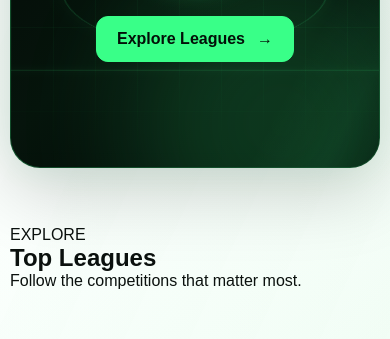
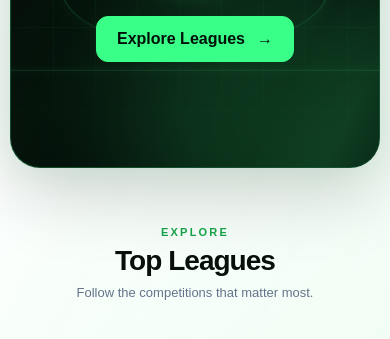
Before and after one commit to hadiswebpro/football-hub, a website built with webpack: page src/template.html in a window 390 px wide. Shown: the part 445-784 px from the top of the page. Built offline with nearby package versions, Linux system fonts and the light colour scheme; no server answers.

Commit message:
Polish home layout for hero

```diff
--- a/src/styles/main.css
+++ b/src/styles/main.css
@@ -50,7 +50,39 @@ button {
 #app {
     width: min(1240px, calc(100% - 40px));
     margin: 0 auto;
-    padding: 48px 0 70px;
+    padding: 40px 0 70px;
+}
+
+.home-section {
+    scroll-margin-top: 90px;
+}
+
+.section-heading {
+    display: flex;
+    flex-direction: column;
+    align-items: center;
+    margin-bottom: 26px;
+    text-align: center;
+}
+
+.section-heading__eyebrow {
+    margin-bottom: 7px;
+    color: var(--green);
+    font-size: 11px;
+    font-weight: 800;
+    letter-spacing: 0.2em;
+}
+
+.section-heading h2 {
+    color: #07100b;
+    font-size: clamp(28px, 4vw, 38px);
+    letter-spacing: -0.035em;
+}
+
+.section-heading p {
+    margin-top: 8px;
+    color: var(--gray);
+    font-size: 14px;
 }
 
 .leagues {
@@ -58,3 +90,53 @@ button {
     grid-template-columns: repeat(5, minmax(0, 1fr));
     gap: 22px;
 }
+
+@media (max-width: 1050px) {
+    #app {
+        width: min(960px, calc(100% - 32px));
+    }
+
+    .leagues {
+        grid-template-columns: repeat(3, minmax(0, 1fr));
+    }
+}
+
+@media (max-width: 820px) {
+    #app {
+        width: calc(100% - 28px);
+    }
+
+    .leagues {
+        grid-template-columns: repeat(2, minmax(0, 1fr));
+    }
+}
+
+@media (max-width: 640px) {
+    #app {
+        width: calc(100% - 20px);
+        padding: 28px 0 45px;
+    }
+
+    .section-heading {
+        margin-bottom: 20px;
+    }
+
+    .section-heading h2 {
+        font-size: 28px;
+    }
+
+    .section-heading p {
+        font-size: 13px;
+    }
+
+    .leagues {
+        grid-template-columns: repeat(2, minmax(0, 1fr));
+        gap: 12px;
+    }
+}
+
+@media (max-width: 380px) {
+    .leagues {
+        gap: 10px;
+    }
+}
```
